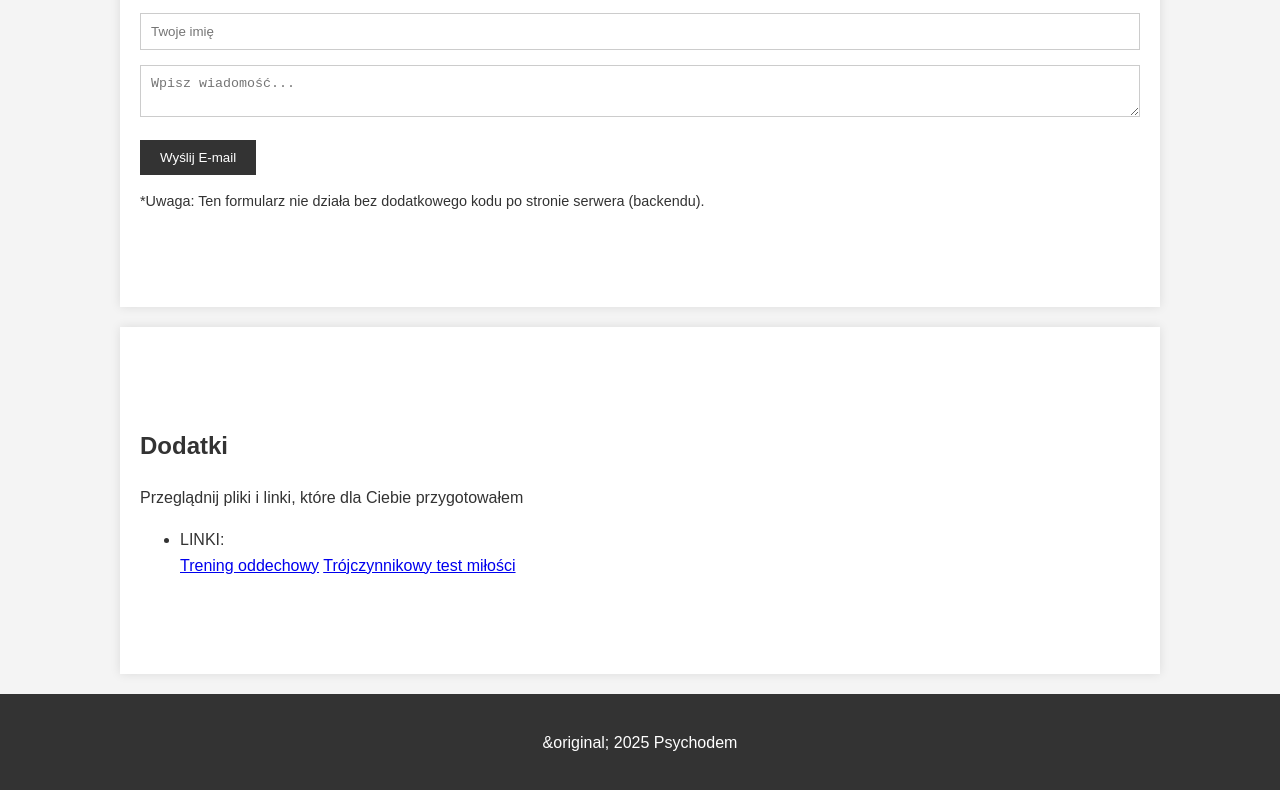
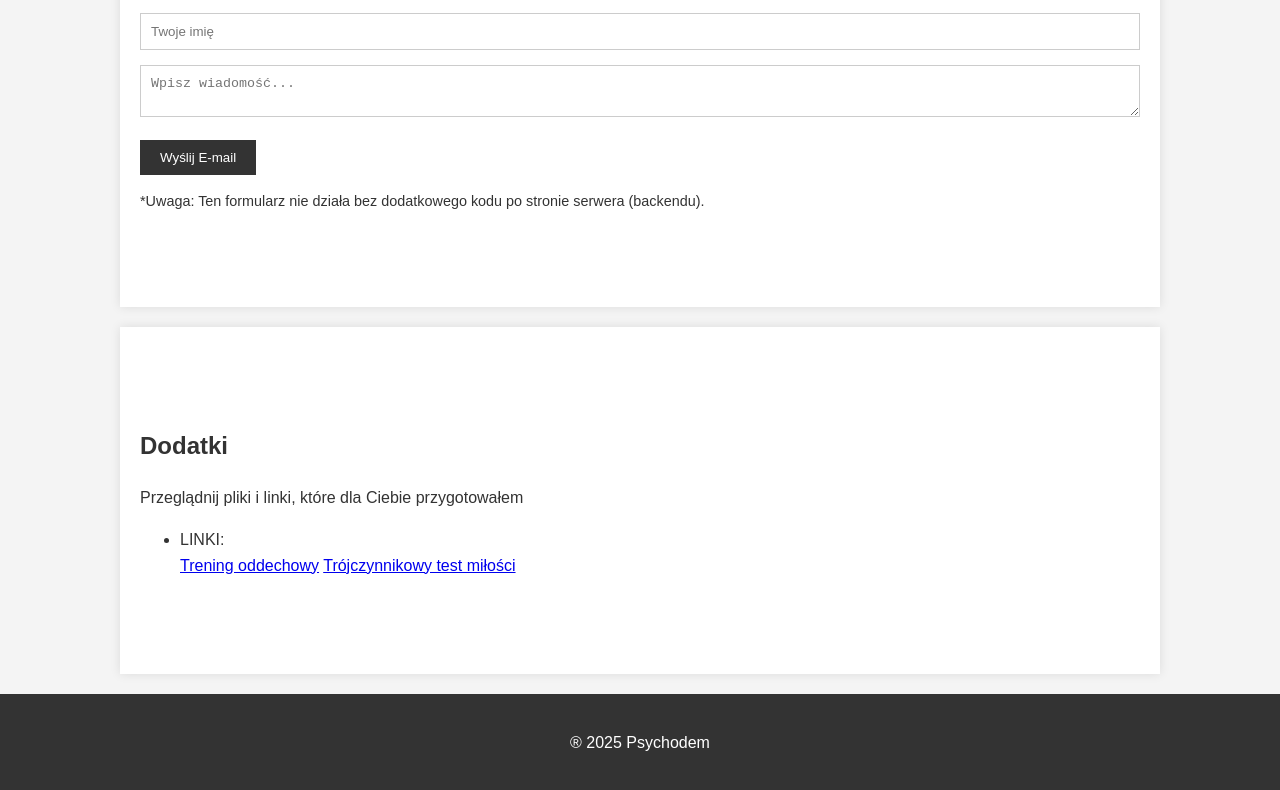
Before and after one commit to psychodem-lab/psychodem, a plain HTML site: page index.html in a window 1280 px wide. Shown: the part 1189-1979 px from the top of the page. Drawn offline with Linux system fonts and the light colour scheme.

Commit message:
Update index.html

```diff
--- a/index.html
+++ b/index.html
@@ -184,7 +184,7 @@
 
 
     <footer>
-        <p>&original; 2025 Psychodem</p>
+        <p>&reg; 2025 Psychodem</p>
     </footer>
 
 </body>
```
